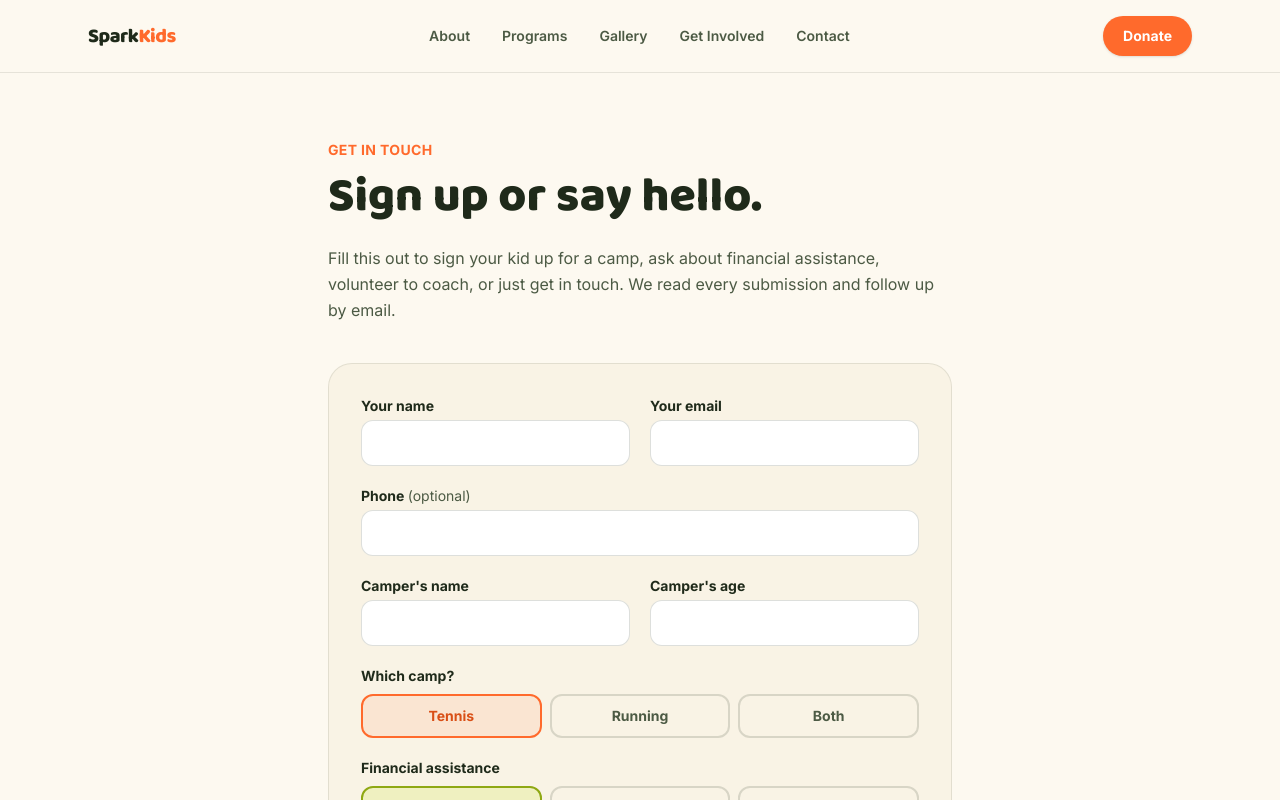
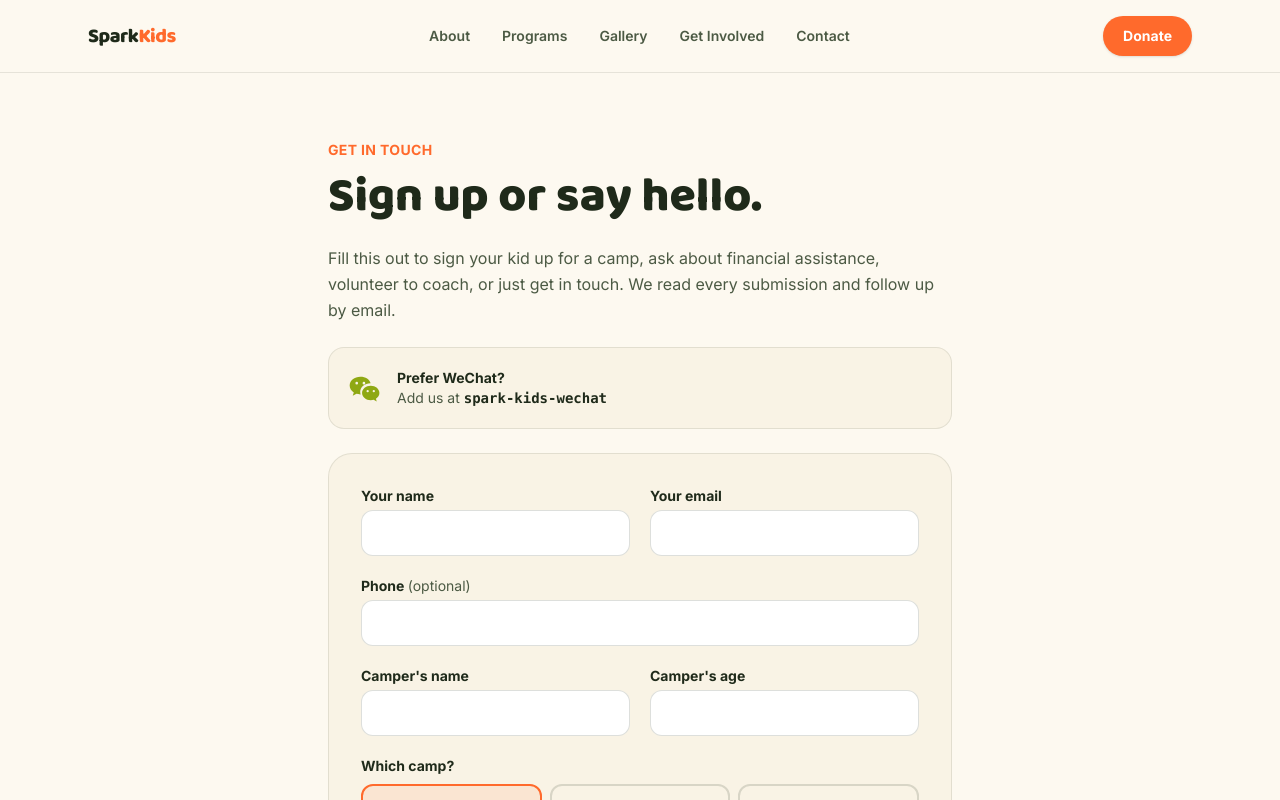
Before and after one commit to sparkkidskaty-droid/Sparkkids, a Next.js app: page /contact in a window 1280 px wide. Shown: the top 800 px of the page. Built offline with nearby package versions, Linux system fonts and the light colour scheme.

Commit message:
Add WeChat contact option to the Contact page
Placeholder ID — swap WECHAT_ID in app/contact/page.tsx for the real one.

```diff
--- a/app/contact/page.tsx
+++ b/app/contact/page.tsx
@@ -6,6 +6,9 @@ export const metadata: Metadata = {
   description:
     "Sign your kid up for a camp, ask about financial assistance, or get in touch with Spark Kids.",
 };
+
+// Placeholder — swap in the real WeChat ID before launch.
+const WECHAT_ID = "spark-kids-wechat";
 
 export default function ContactPage() {
   return (
@@ -22,7 +25,28 @@ export default function ContactPage() {
         submission and follow up by email.
       </p>
 
-      <div className="mt-10 rounded-3xl border border-ink/10 bg-cream-dark/40 p-6 sm:p-8">
+      <div className="mt-6 flex items-center gap-4 rounded-2xl border border-ink/10 bg-cream-dark/40 p-5">
+        <svg
+          viewBox="0 0 24 24"
+          fill="currentColor"
+          aria-hidden
+          className="h-8 w-8 flex-none text-court-deep"
+        >
+          <path d="M8.5 3.5c-4.4 0-8 2.9-8 6.6 0 2.1 1.2 4 3.1 5.3l-.8 2.4 2.8-1.4c.9.2 1.9.4 2.9.4h.2c-.2-.6-.3-1.2-.3-1.9 0-3.6 3.4-6.5 7.6-6.5h.2C15.6 5.5 12.4 3.5 8.5 3.5Zm-2.7 3.9a1 1 0 1 1 0 2 1 1 0 0 1 0-2Zm5.4 0a1 1 0 1 1 0 2 1 1 0 0 1 0-2Z" />
+          <path d="M16.3 10.4c-3.6 0-6.5 2.4-6.5 5.4s2.9 5.4 6.5 5.4c.8 0 1.5-.1 2.2-.3l2.3 1.2-.6-2c1.6-1.1 2.6-2.6 2.6-4.3 0-3-2.9-5.4-6.5-5.4Zm-2.3 3.1a.85.85 0 1 1 0 1.7.85.85 0 0 1 0-1.7Zm4.6 0a.85.85 0 1 1 0 1.7.85.85 0 0 1 0-1.7Z" />
+        </svg>
+        <div>
+          <p className="text-sm font-bold text-ink">Prefer WeChat?</p>
+          <p className="text-sm text-ink-soft">
+            Add us at{" "}
+            <span className="font-mono font-semibold text-ink">
+              {WECHAT_ID}
+            </span>
+          </p>
+        </div>
+      </div>
+
+      <div className="mt-6 rounded-3xl border border-ink/10 bg-cream-dark/40 p-6 sm:p-8">
         <InterestForm />
       </div>
     </div>
```
